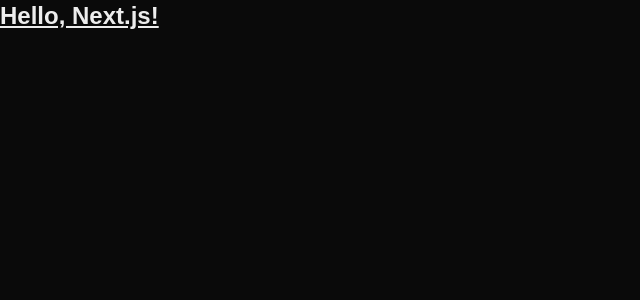
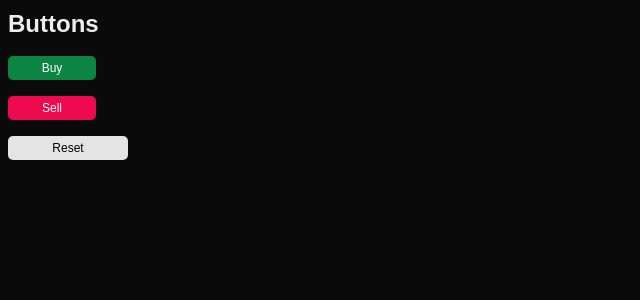
Before and after one commit to AsifZaman777/DT-reusable, a Next.js app in the folder re-comp/: page / in a window 1280 px wide. Shown: the top 300 px of the page, without its empty margins (0-640 px from the left). Built offline with nearby package versions, Linux system fonts and the light colour scheme.

Commit message:
added reusable button

```diff
--- /dev/null
+++ b/re-comp/app/components/button.tsx
@@ -0,0 +1,200 @@
+
+import React from 'react';
+
+/*
+Properties:
+
+- text: string - The text to display on the button.
+- textWeight?: 'normal' | 'medium' | 'semibold' | 'bold' | number - The weight of the button text.
+- textColor?: string - The color of the button text.
+- fontSize?: string - The font size of the button text.
+- alignment?: 'left' | 'center' | 'right' - The alignment of the button content.
+- bgColor?: string - The background color of the button.
+- width?: string - The width of the button.
+- height?: string - The height of the button.
+- borderRadius?: string - The border radius of the button.
+- border?: string - The border style of the button.
+- padding?: string - The padding inside the button.
+- margin?: string - The margin outside the button.
+- onClick?: () => void - The click event handler for the button.
+- disabled?: boolean - Whether the button is disabled.
+- type?: 'button' | 'submit' | 'reset' - The type of the button.
+- hoverBgColor?: string - The background color on hover.
+- hoverTextColor?: string - The text color on hover.
+- icon?: React.ReactNode - An optional icon to display in the button.
+- iconPosition?: 'left' | 'right' - The position of the icon relative to the text.
+- variant?: 'primary' | 'secondary' | 'outline' | 'ghost' | 'danger' - The visual variant of the button.
+- size?: 'sm' | 'md' | 'lg' - The size of the button.
+
+- className?: string - Additional CSS classes for the button.
+- style?: React.CSSProperties - Additional inline styles for the button.
+
+*/
+
+interface ButtonProps {
+    //text props
+    text: string;
+    textWeight?: 'normal' | 'medium' | 'semibold' | 'bold' | number;
+    textColor?: string;
+    fontSize?: string;
+    alignment?: 'left' | 'center' | 'right';
+
+    //appearance
+    bgColor?: string;
+    width?: string;
+    height?: string;
+    size?: 'sm' | 'md' | 'lg';
+    variant?: 'primary' | 'secondary' | 'outline' | 'ghost' | 'danger';
+
+    //bpm
+    borderRadius?: string;
+    border?: string;
+    padding?: string;
+    margin?: string;
+
+    // functionality
+    onClick?: () => void;
+    disabled?: boolean;
+    type?: 'button' | 'submit' | 'reset';
+
+    //hover effects
+    hoverBgColor?: string;
+    hoverTextColor?: string;
+
+    // icons
+    icon?: React.ReactNode;
+    iconPosition?: 'left' | 'right';
+
+
+    // additional styling
+    className?: string;
+    style?: React.CSSProperties;
+}
+
+const Button: React.FC<ButtonProps> = ({
+    text,
+    textWeight = 'medium',
+    textColor = '#ffffff',
+    fontSize,
+    bgColor = '#3b82f6',
+    width = '88px',
+    height = '24px',
+    alignment = 'center',
+    borderRadius = '5px',
+    border = 'none',
+    padding,
+    margin = '0',
+    onClick,
+    disabled = false,
+    type = 'button',
+    hoverBgColor,
+    hoverTextColor,
+    className = '',
+    style,
+    icon,
+    iconPosition = 'left',
+    variant = 'primary',
+    size = 'md',
+}) => {
+    // Size presets
+    const sizeStyles = {
+        sm: { padding: '6px 12px', fontSize: '14px' },
+        md: { padding: '10px 20px', fontSize: '16px' },
+        lg: { padding: '14px 28px', fontSize: '18px' },
+    };
+
+    // Variant presets
+    const variantStyles = {
+        primary: { bgColor: '#3b82f6', textColor: '#ffffff', border: 'none' },
+        secondary: { bgColor: '#6b7280', textColor: '#ffffff', border: 'none' },
+        outline: { bgColor: 'transparent', textColor: '#3b82f6', border: '2px solid #3b82f6' },
+        ghost: { bgColor: 'transparent', textColor: '#3b82f6', border: 'none' },
+        danger: { bgColor: '#ED0A4F', textColor: '#ffffff', border: 'none' },
+    };
+
+    // Apply variant styles if not overridden
+    const variantStyle = variantStyles[variant];
+    const finalBgColor = bgColor === '#3b82f6' && variant !== 'primary' ? variantStyle.bgColor : bgColor;
+    const finalTextColor = textColor === '#ffffff' && variant !== 'primary' ? variantStyle.textColor : textColor;
+    const finalBorder = border === 'none' && variant === 'outline' ? variantStyle.border : border;
+
+    // Apply size styles if padding/fontSize not provided
+    const sizeStyle = sizeStyles[size];
+    const finalPadding = padding || sizeStyle.padding;
+    const finalFontSize = fontSize || sizeStyle.fontSize;
+
+    // Font weight mapping
+    const getFontWeight = () => {
+        if (typeof textWeight === 'number') return textWeight;
+        const weights = {
+            normal: 400,
+            medium: 500,
+            semibold: 600,
+            bold: 700,
+        };
+        return weights[textWeight];
+    };
+
+    // Alignment styles
+    const alignmentStyles = {
+        left: 'flex-start',
+        center: 'center',
+        right: 'flex-end',
+    };
+
+    const buttonStyles: React.CSSProperties = {
+        backgroundColor: finalBgColor,
+        color: finalTextColor,
+        width,
+        height,
+        fontWeight: getFontWeight(),
+        fontSize: finalFontSize,
+        borderRadius,
+        border: finalBorder,
+        padding: finalPadding,
+        margin,
+        display: 'inline-flex',
+        alignItems: 'center',
+        justifyContent: alignmentStyles[alignment],
+        gap: icon ? '8px' : '0',
+        cursor: disabled ? 'not-allowed' : 'pointer',
+        opacity: disabled ? 0.6 : 1,
+        transition: 'all 0.3s ease',
+        outline: 'none',
+        ...style,
+    };
+
+    const handleMouseEnter = (e: React.MouseEvent<HTMLButtonElement>) => {
+        if (!disabled && hoverBgColor) {
+            e.currentTarget.style.backgroundColor = hoverBgColor;
+        }
+        if (!disabled && hoverTextColor) {
+            e.currentTarget.style.color = hoverTextColor;
+        }
+    };
+
+    const handleMouseLeave = (e: React.MouseEvent<HTMLButtonElement>) => {
+        if (!disabled) {
+            e.currentTarget.style.backgroundColor = finalBgColor;
+            e.currentTarget.style.color = finalTextColor;
+        }
+    };
+
+    return (
+        <button
+            type={type}
+            onClick={disabled ? undefined : onClick}
+            disabled={disabled}
+            className={className}
+            style={buttonStyles}
+            onMouseEnter={handleMouseEnter}
+            onMouseLeave={handleMouseLeave}
+        >
+            {icon && iconPosition === 'left' && <span>{icon}</span>}
+            <span>{text}</span>
+            {icon && iconPosition === 'right' && <span>{icon}</span>}
+        </button>
+    );
+};
+
+export default Button;
--- a/re-comp/app/page.tsx
+++ b/re-comp/app/page.tsx
@@ -1,9 +1,48 @@
+'use client';
+import Button from "./components/button";
 
 
 export default function HomePage() {
   return (
     <main>
-      <h1 className="text-2xl font-bold underline">Hello, Next.js!</h1>
+      <div className="m-2 flex flex-col gap-4">
+        <h1 className="text-2xl font-bold">Buttons</h1>
+        <Button
+          text="Buy"
+          fontSize="12px"
+          width="88px"
+          height="24px"
+          alignment="center"
+          borderRadius="5px"
+          bgColor="#0C8544"
+          hoverBgColor="green"
+          onClick={() => alert("Bought!")}
+        />
+
+        <Button
+          text="Sell"
+          fontSize="12px"
+          width="88px"
+          height="24px"
+          alignment="center"
+          borderRadius="5px"
+          bgColor="#ED0A4F"
+          hoverBgColor="red"
+          onClick={() => alert("Sold!")}
+        />
+
+        <Button
+          text="Reset"
+          fontSize="12px"
+          width="120px"
+          height="24px"
+          alignment="center"
+          borderRadius="5px"
+          bgColor="#E4E4E4"
+          textColor="black"
+          onClick={() => alert("Reset clicked!")}
+        />
+      </div>
     </main>
   );
 }
```
